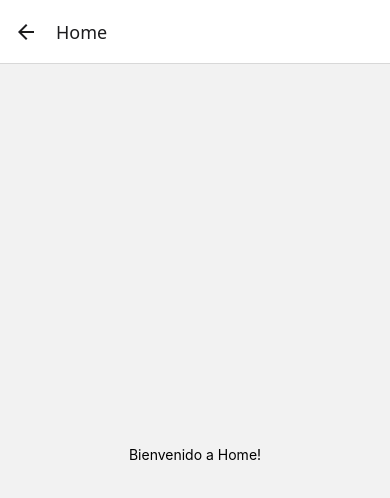
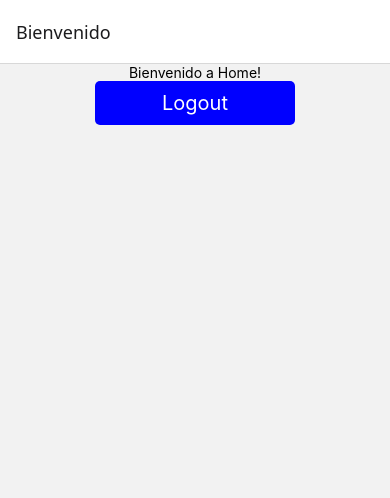
Before and after one commit to Fernando-Bonilla/EcoChallenge, a React Native app: screen /Home in a window 390 px wide. Shown: the top 498 px of the page. Built offline with nearby package versions, Linux system fonts and the light colour scheme.

Commit message:
Agregado Context para guardar de forma global los datos del user

```diff
--- a/App.js
+++ b/App.js
@@ -2,24 +2,19 @@ import React from 'react';
 import { StatusBar } from 'expo-status-bar';
 import { StyleSheet, Text, View } from 'react-native';
 
+import { UserProvider } from './src/Context/UserContext';
 import RootStack from './src/routes/RootStack';
-
 
 console.log("Renderiza App.js", App);
 
 export default function App() {
   return (
-    /* <>
-
-      <StatusBar style="auto" />
-      <RootStack/>
-
-    </> */
-
-    <View style={styles.container}>
-      <RootStack/>
-      <StatusBar style="auto" />
-    </View>
+    <UserProvider>
+      <View style={styles.container}>
+        <RootStack/>
+        <StatusBar style="auto" />
+      </View>
+    </UserProvider>
   );
 }
 
--- /dev/null
+++ b/src/Context/UserContext.js
@@ -0,0 +1,26 @@
+import { createContext, useContext, useState } from "react";
+
+// Se crea el contexto para acceder a los datos del user en toda la app
+const UserContext = createContext();
+
+// Componente proveedor del contexto de usuario.
+// Este componente envuelve la app para que los datos del user esten accesible de froma global
+export function UserProvider({children}) {
+
+    // Define el estado global 'user' y su función state para updatearlo
+    // Por defecto, no hay usuario (null)
+    const [user, setUser] = useState(null);
+
+    // Devuelve el proveedor del contexto, pasando al user y la función para actualizarlo como valor
+    // Asi cualquier componente dentro de UserProvider puede manipular los datos del user
+    return (
+    <UserContext.Provider value={{ user, setUser }}>
+      {children}
+    </UserContext.Provider>
+  );
+}
+
+// Hook personalizado para acceder fácilmente al contexto del usuario desde cualquier componente
+export function useUser() {
+  return useContext(UserContext);
+}
--- a/src/routes/RootStack.js
+++ b/src/routes/RootStack.js
@@ -7,11 +7,14 @@ import LoginRegister from "../screens/LoginRegister/LoginRegister";
 import Login from "../screens/Login/Login";
 import Register from "../screens/Register/Register";
 import Home from "../screens/Home/Home";
+import { useUser } from "../Context/UserContext";
 
 //const Stack = createNativeStackNavigator();
 const Stack = createStackNavigator();
 
 const RootStack = () => {
+    const {user} = useUser();
+
     return(
         <NavigationContainer>
             <Stack.Navigator initialRouteName="LoginRegister">
@@ -33,7 +36,11 @@ const RootStack = () => {
                 <Stack.Screen
                     name="Home"
                     component={Home}
-                    options={{title:"Home"}}
+                    options={{
+                        title: user ? `Hola ${user.userName}` : "Bienvenido",
+                        headerLeft: () => null,
+                    }}
+
                 />
 
             </Stack.Navigator>
--- a/src/screens/Home/Home.js
+++ b/src/screens/Home/Home.js
@@ -1,12 +1,25 @@
 import React from "react";
 import { View, Text } from "react-native";
+import  Button from "../../components/Button/Button"
 import styles from "./Home.styles";
+import AsyncStorage from "@react-native-async-storage/async-storage";
 
-const Home = ({navigation}) => {
+
+const  Home = ({navigation}) => {
+
+    const Logout = () => {
+
+    }
 
     return (
         <View style={styles.container}>
             <Text>Bienvenido a Home!</Text>
+
+            <Button
+                title="Logout"
+                backgroundColor="red"
+
+            />
         </View>
     );
 
--- a/src/screens/Home/Home.styles.js
+++ b/src/screens/Home/Home.styles.js
@@ -3,7 +3,7 @@ import { StyleSheet } from "react-native"
 const styles = StyleSheet.create({
   container: {
     flex: 1,
-    justifyContent: 'center',
+    justifyContent: "flex-start",
     alignItems: 'center',
   },
 
--- a/src/screens/Login/Login.js
+++ b/src/screens/Login/Login.js
@@ -4,11 +4,13 @@ import InputText from "../../components/InputText/InputText";
 import { View, KeyboardAvoidingView, Alert } from "react-native";
 import { useState } from "react";
 import AsyncStorage from "@react-native-async-storage/async-storage";
+import { useUser } from "../../Context/UserContext";
 
 import styles from "../LoginRegister/LoginRegister.styles";
 
 const Login = ({navigation}) => {
 
+    const {setUser} = useUser(); // aca usamos el setUser para guardar los datos del user en la sesion actual
     const [email, setEmail] = useState("");
     const [password, setPassword] = useState("");
 
@@ -56,6 +58,7 @@ const Login = ({navigation}) => {
             }
 
             // Si los datos son correctos lo mandamos a la HomePage
+            setUser(user); // aca guardamos los datos del user actual
             navigation.navigate("Home");
 
         }
```
